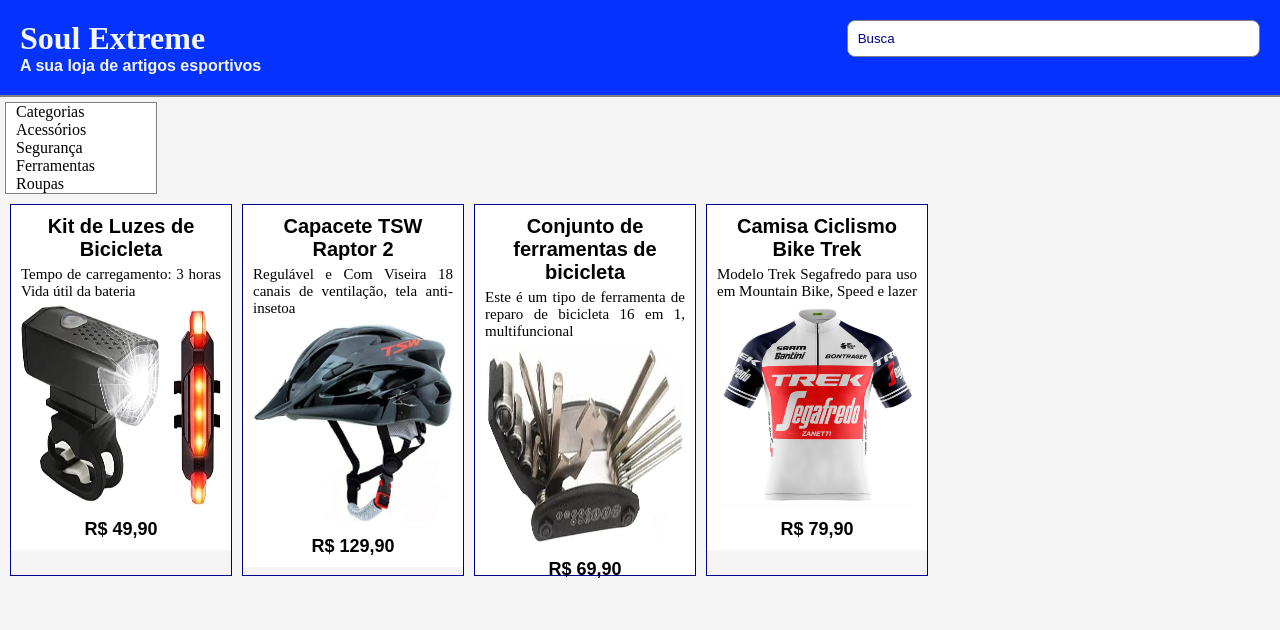
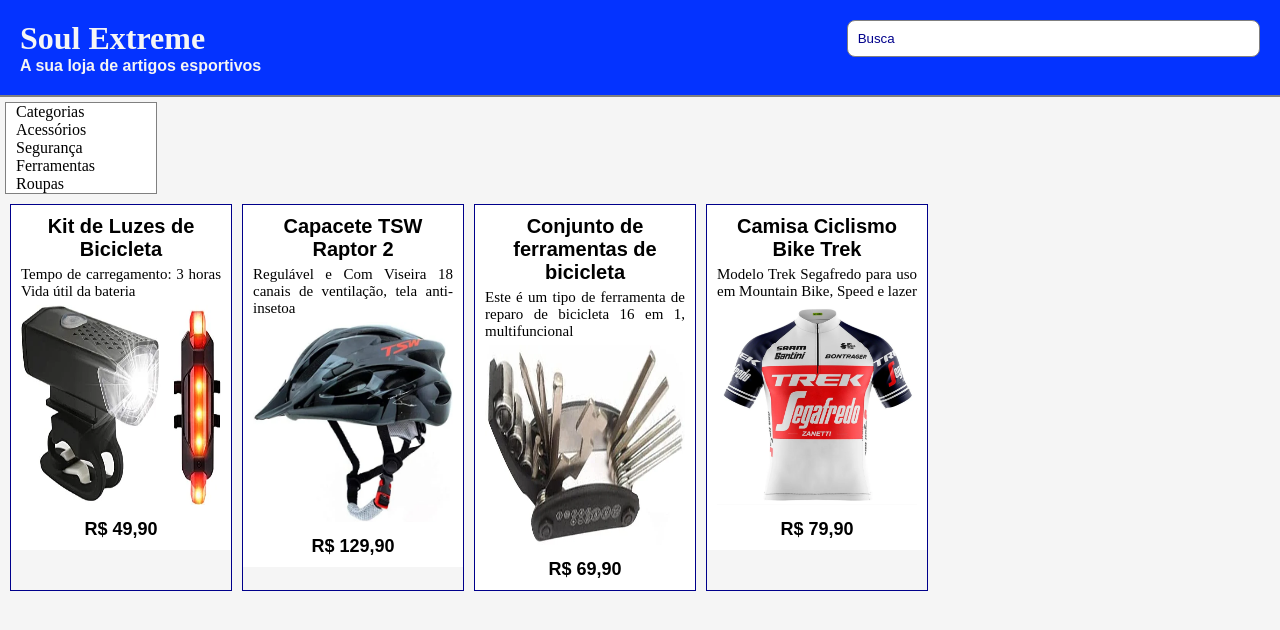
Before and after one commit to DerrickCantrel/osf-ecommerce, a React (Create React App) app: page / in a window 1280 px wide. Shown: the top 630 px of the page. Built offline with nearby package versions, Linux system fonts and the light colour scheme.

Commit message:
third step

```diff
--- a/src/App.js
+++ b/src/App.js
@@ -8,7 +8,7 @@
 function App() {
   const [products, setProducts] = useState(ProductData)
   const [busca, setBusca] = useState('')
-  const [categorias] = useState('')
+  const [categorias, setCategorias] = useState('')
 
   useEffect(() => {
     setProducts(
--- a/src/components/Product/Product.js
+++ b/src/components/Product/Product.js
@@ -5,7 +5,7 @@
     <P.Product>
       <P.Title>{name}</P.Title>
       <P.Description>{description}</P.Description>
-      <P.Image src={image} alt="imagem do produto" />
+      <P.Image src={image} alt="imagem do produto" width={200} height={200} />
       <P.Preco>{price}</P.Preco>
     </P.Product>
   )
--- a/src/components/Product/Product.style.js
+++ b/src/components/Product/Product.style.js
@@ -5,7 +5,7 @@
   //padding: topo, left, right, bottom
   padding: '10px',
   maxWidth: '200px',
-  maxHeight: '350px',
+  maxHeight: '400px',
   backgroundColor: 'white'
 })
 
```
